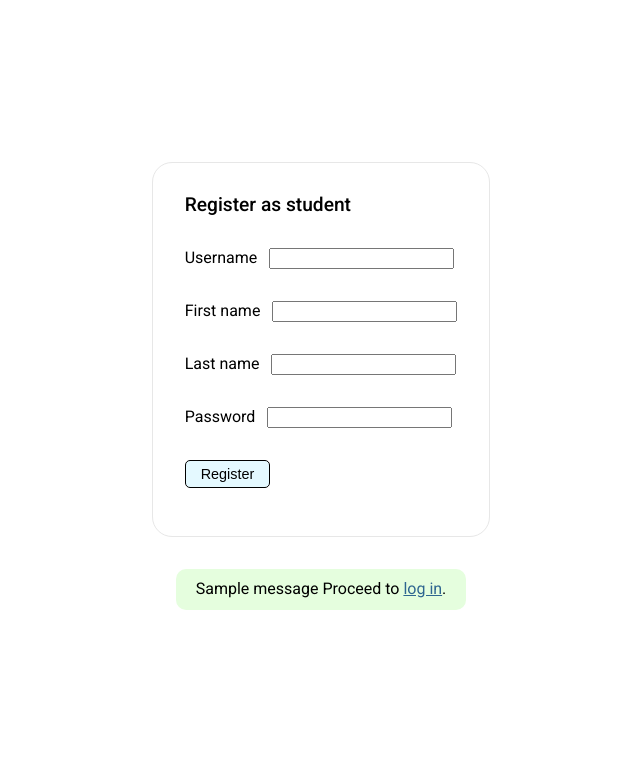
After one commit to LiaWeng/CSCB20-Assignment3, a Flask app: page /register-student in a window 1280 px wide. The commit adds this page. Shown: the top 759 px of the page, without its empty margins (319-959 px from the left). Run offline with Flask 2, Linux system fonts and the light colour scheme; tables that the repository leaves empty hold one stand-in row (values such as "Sample post"); one stand-in notice (Sample message) is shown.

Commit message:
user registration

```diff
--- a/app.py
+++ b/app.py
@@ -1,59 +1,195 @@
-from flask import Flask, render_template, request
+from flask import Flask, render_template, request, url_for, redirect, flash
 from flask_sqlalchemy import SQLAlchemy
+from flask_bcrypt import Bcrypt
 
 app = Flask(__name__)
 app.config['SECRET_KEY'] = 'secret_key'
-app.config['SQLALCHEMY_DATABASE_URI'] = 'sqlite:///notes.db'
+app.config['SQLALCHEMY_DATABASE_URI'] = 'sqlite:///b20.db'
 db = SQLAlchemy(app)
+bcrypt = Bcrypt(app)
+
+
+class Student(db.Model):
+    __tablename__ = 'Student'
+    id = db.Column(db.Integer, primary_key=True)
+    username = db.Column(db.String(20), unique=True, nullable=False)
+    password = db.Column(db.String(20), nullable=False)
+    first_name = db.Column(db.String(40), nullable=False)
+    last_name = db.Column(db.String(40), nullable=False)
+    a1 = db.Column(db.Integer)
+    a2 = db.Column(db.Integer)
+    a3 = db.Column(db.Integer)
+    midterm = db.Column(db.Integer)
+    remark = db.relationship('Remark', backref='student', lazy=True)
+
+    def __repr__(self):
+        return f"Student('{self.username}', '{self.first_name}', '{self.last_name}')"
+
+
+class Instructor(db.Model):
+    __tablename__ = 'Instructor'
+    id = db.Column(db.Integer, primary_key=True)
+    username = db.Column(db.String(20), unique=True, nullable=False)
+    password = db.Column(db.String(20), nullable=False)
+    first_name = db.Column(db.String(40), nullable=False)
+    last_name = db.Column(db.String(40), nullable=False)
+
+    def __repr__(self):
+        return f"Instructor('{self.username}', '{self.first_name}', '{self.last_name}')"
+
+
+class Remark(db.Model):
+    __tablename__ = 'Remark'
+    id = db.Column(db.Integer, primary_key=True)
+    student_id = db.Column(db.Integer, db.ForeignKey(
+        'Student.id'), nullable=False)
+    student_first_name = db.Column(db.String(40), nullable=False)
+    student_last_name = db.Column(db.String(40), nullable=False)
+    item = db.Column(db.String(20), nullable=False)
+    grade = db.Column(db.Integer)
+    reason = db.Column(db.String(1000), nullable=False)
+
+
+class Feedback(db.Model):
+    __tablename__ = 'Feedback'
+    id = db.Column(db.Integer, primary_key=True)
+    feedback = db.Column(db.String(1000), nullable=False)
+
 
 @app.route('/')
+def root():
+    return render_template('root.html')
+
+
+@app.route('/login-student', methods=['GET', 'POST'])
+def login_student():
+    if request.method == 'GET':
+        return render_template('login.html', type='student')
+
+
+@app.route('/login-instructor', methods=['GET', 'POST'])
+def login_instructor():
+    if request.method == 'GET':
+        return render_template('login.html', type='instructor')
+
+
+@app.route('/register-student', methods=['GET', 'POST'])
+def register_student():
+    if request.method == 'GET':
+        return render_template('register.html', type='student')
+    else:
+        try:
+            user = format_user(request.form)
+            add_student(user)
+            flash(
+                f"Successfully registered {request.form['username']}.", 'success')
+        except Exception as err:
+            flash("This username already exists. Please choose a new one.", 'error')
+
+        return render_template('register.html', type='student')
+
+
+@app.route('/register-instructor', methods=['GET', 'POST'])
+def register_instructor():
+    if request.method == 'GET':
+        return render_template('register.html', type='instructor')
+    else:
+        try:
+            user = format_user(request.form)
+            add_instructor(user)
+            flash(
+                f"Successfully registered {request.form['username']}.", 'success')
+        except Exception as err:
+            flash("This username already exists. Please choose a new one.", 'error')
+
+        return render_template('register.html', type='instructor')
+
+
 @app.route('/home')
 def home():
     return render_template('home.html', page='home')
+
 
 @app.route('/team')
 def team():
     return render_template('team.html', page='team')
 
+
 @app.route('/calendar')
 def calendar():
     return render_template('calendar.html', page='calendar')
+
 
 @app.route('/announcements')
 def announcements():
     return render_template('announcements.html', page='announcements')
 
+
 @app.route('/grades')
 def grades():
     return 'grades'
+
 
 @app.route('/lectures')
 def lectures():
     return render_template('lectures.html', page='lectures')
 
+
 @app.route('/tutorials')
 def tutorials():
     return render_template('tutorials.html', page='tutorials')
+
 
 @app.route('/assignments')
 def assignments():
     return render_template('assignments.html', page='assignments')
 
+
 @app.route('/tests')
 def tests():
     return render_template('tests.html', page='tests')
+
 
 @app.route('/faq')
 def faq():
     return render_template('faq.html', page='faq')
 
+
 @app.route('/resources')
 def resources():
     return render_template('resources.html', page='resources')
+
 
 @app.route('/feedback')
 def feedback():
     return render_template('feedback.html', page='feedback')
 
+
+def add_student(user):
+    user = Student(username=user[0], password=user[3],
+                   first_name=user[1], last_name=user[2])
+    db.session.add(user)
+    db.session.commit()
+
+
+def add_instructor(user):
+    user = Instructor(username=user[0], password=user[3],
+                      first_name=user[1], last_name=user[2])
+    db.session.add(user)
+    db.session.commit()
+
+
+def format_user(request):
+    password_hash = bcrypt.generate_password_hash(
+        request['password'])
+    user = (
+        request['username'],
+        request['first_name'],
+        request['last_name'],
+        password_hash
+    )
+    return user
+
+
 if __name__ == '__main__':
     app.run(debug=True)
--- a/static/styles.css
+++ b/static/styles.css
@@ -1,8 +1,11 @@
 /* light blue: #E4F9FF */
+/* medium blue: #afe2f0 */
 /* dark blue: #2F6690 */
-/* light gray: #E7E7E7 */
+/* light gray: #e7e7e7 */
 /* dark gray: #D7D7D7 */
 /* yellow: #FFF6D8 */
+/* green: #e5fede */
+/* red: #FEE0DE */
 
 @media screen and (max-width: 426px) {
   html {
@@ -28,6 +31,159 @@ body {
   padding: 0;
   font-family: "Roboto", sans-serif;
   line-height: 130%;
+}
+
+/* general */
+
+p {
+  margin: 0;
+}
+
+h1 {
+  font-size: 1.4rem;
+  font-weight: 400;
+  line-height: 130%;
+  margin: 0;
+}
+
+h2 {
+  font-size: 1.2rem;
+  font-weight: 500;
+  margin: 0;
+}
+
+.description h2 {
+  margin-bottom: 1rem;
+}
+
+a {
+  color: #2f6690;
+}
+
+strong {
+  font-weight: 500;
+}
+
+ul {
+  padding-left: 2rem;
+}
+
+ol {
+  padding-left: 2rem;
+}
+
+li {
+  margin-bottom: 0.5rem;
+}
+
+li:last-of-type {
+  margin-bottom: 0;
+}
+
+button {
+  background-color: #e4f9ff;
+  border: 1px solid black;
+  padding: 5px 15px;
+  border-radius: 5px;
+  font-size: 0.9rem;
+}
+
+button:hover {
+  background-color: #afe2f0;
+  cursor: pointer;
+}
+
+.page-title {
+  margin: 1rem 20px 2rem 20px;
+  font-weight: 500;
+}
+
+.message {
+  background-color: #fff6d8;
+  padding: 10px 20px;
+  border-radius: 10px;
+  margin: 0 20px;
+}
+
+.description {
+  margin: 2rem 20px;
+  padding: 2rem;
+  border: 1px solid #e7e7e7;
+  border-radius: 20px;
+  display: flex;
+  flex-direction: column;
+  align-items: flex-start;
+}
+
+.form-item {
+  margin: 1rem 0;
+}
+
+/* root page */
+
+@media screen and (max-width: 699px) {
+  .root-content {
+    padding: 10vh 10vw;
+    height: 100%;
+    display: flex;
+    flex-direction: column;
+    align-items: center;
+  }
+  .login-register {
+    margin-top: 20px;
+    display: flex;
+    flex-direction: column;
+    justify-content: space-around;
+    width: 100%;
+  }
+}
+
+@media screen and (min-width: 700px) {
+  .root-content {
+    padding: 20vh 15vw;
+    height: 100%;
+    display: flex;
+    flex-direction: column;
+    align-items: center;
+  }
+  .login-register {
+    margin-top: 20px;
+    display: flex;
+    justify-content: space-around;
+    width: 100%;
+  }
+}
+
+.button-student {
+  margin: 10px 0 20px 0;
+}
+
+/* login & register page */
+
+.login-register-form {
+  display: flex;
+  flex-direction: column;
+  justify-content: center;
+  align-items: center;
+  height: 95vh;
+}
+
+.message-success {
+  background-color: #e5fede;
+  padding: 10px 20px;
+  border-radius: 10px;
+  margin: 0 20px;
+}
+
+.message-error {
+  background-color: #fee0de;
+  padding: 10px 20px;
+  border-radius: 10px;
+  margin: 0 20px;
+}
+
+.to-login {
+  margin-top: 20px;
 }
 
 /* template */
@@ -165,79 +321,6 @@ nav a:hover {
   }
 }
 
-/* general */
-
-p {
-  margin: 0;
-}
-
-h1 {
-  font-size: 1.4rem;
-  font-weight: 400;
-  line-height: 130%;
-  margin: 0;
-}
-
-h2 {
-  font-size: 1.2rem;
-  font-weight: 500;
-  margin: 0;
-}
-
-.description h2 {
-  margin-bottom: 1rem;
-}
-
-a {
-  color: #2f6690;
-}
-
-strong {
-  font-weight: 500;
-}
-
-ul {
-  padding-left: 2rem;
-}
-
-ol {
-  padding-left: 2rem;
-}
-
-li {
-  margin-bottom: 0.5rem;
-}
-
-li:last-of-type {
-  margin-bottom: 0;
-}
-
-button:hover {
-  cursor: pointer;
-}
-
-.page-title {
-  margin: 1rem 20px 2rem 20px;
-  font-weight: 500;
-}
-
-.message {
-  background-color: #fff6d8;
-  padding: 10px 20px;
-  border-radius: 10px;
-  margin: 0 20px;
-}
-
-.description {
-  margin: 2rem 20px;
-  padding: 2rem;
-  border: 1px solid #e7e7e7;
-  border-radius: 20px;
-  display: flex;
-  flex-direction: column;
-  align-items: flex-start;
-}
-
 /* home page */
 
 .piazza a {
@@ -258,7 +341,6 @@ button:hover {
   .profiles {
     display: grid;
     grid-template-columns: 1fr 1fr;
-    grid-template-rows: 1fr 1fr 1fr;
   }
 }
 
@@ -396,24 +478,9 @@ button:hover {
 
 /* feedback page */
 
-form {
-  display: flex;
-  flex-direction: column;
-  align-items: center;
-  margin: 2rem 20px;
-}
-
-form textarea {
+.feedback-form textarea {
   width: 100%;
   height: 10rem;
   margin: 20px 0;
   border-radius: 5px;
 }
-
-form button {
-  background-color: #e4f9ff;
-  border: 0.2px solid black;
-  border-width: 2px;
-  padding: 5px 15px;
-  border-radius: 5px;
-}
--- a/templates/feedback.html
+++ b/templates/feedback.html
@@ -20,7 +20,7 @@
   <div class="content">
     <h1 class="page-title"> Feedback Form</h1>
 
-    <form>
+    <form class="feedback-form">
       <label for="feedback-box">Let us know if you have any questions or feedbacks regarding the course. Your
         response
         will remain anonymous
--- /dev/null
+++ b/templates/register.html
@@ -0,0 +1,61 @@
+<!DOCTYPE html>
+<html lang="en">
+
+<head>
+  <meta charset="UTF-8" />
+  <meta name="viewport" content="width=device-width, initial-scale=1.0" />
+  <link rel="stylesheet" href="{{ url_for('static', filename='styles.css') }}">
+  <link rel="preconnect" href="https://fonts.googleapis.com">
+  <link rel="preconnect" href="https://fonts.gstatic.com" crossorigin>
+  <link
+    href="https://fonts.googleapis.com/css2?family=Roboto:ital,wght@0,300;0,400;0,500;1,300;1,400;1,500&display=swap"
+    rel="stylesheet">
+  <title>CSCB20</title>
+</head>
+
+<body>
+  <div class="login-register-form">
+    <form class="description" action="http://127.0.0.1:5000/register-{{type}}" method="post">
+      <h2>Register as {{type}}</h2>
+
+      <div class="form-item">
+        <label for="username">Username &nbsp;</label>
+        <input type="text" id="username" name="username" required>
+      </div>
+
+      <div class="form-item">
+        <label for="first_name">First name &nbsp;</label>
+        <input type="text" id="first_name" name="first_name" required>
+      </div>
+
+      <div class="form-item">
+        <label for="last_name">Last name &nbsp;</label>
+        <input type="text" id="last_name" name="last_name" required>
+      </div>
+
+      <div class="form-item">
+        <label for="password">Password &nbsp;</label>
+        <input type="password" id="password" name="password" required>
+      </div>
+
+      <div class="form-item">
+        <button type="submit">Register</button>
+      </div>
+    </form>
+
+    {% with messages = get_flashed_messages(with_categories=true) %}
+    {% if messages %}
+
+    {% for category, message in messages %}
+    <div class="message-{{category}}">{{message}} Proceed to <a href={{url_for('login_student')}}>log in</a>.</div>
+
+    {% if category == 'success'%}
+    <p class="to-login"></p>
+    {% endif %}
+
+    {% endfor %}
+
+    {% endif %}
+    {% endwith %}
+  </div>
+</body>
--- a/templates/template.html
+++ b/templates/template.html
@@ -27,6 +27,9 @@
       <a href="{{ url_for('home') }}" class={% if page=="home" %} "selected" {% endif %}>
         Home
       </a>
+      <a href="{{ url_for('grades') }}" class={% if page=="grades" %} "selected" {% endif %}>
+        Grades
+      </a>
       <a href="{{ url_for('team') }}" class={% if page=="team" %} "selected" {% endif %}>
         Course&nbsp;Team
       </a>
@@ -35,9 +38,6 @@
       </a>
       <a href="{{ url_for('announcements') }}" class={% if page=="announcements" %} "selected" {% endif %}>
         Announcements
-      </a>
-      <a href="{{ url_for('grades') }}" class={% if page=="grades" %} "selected" {% endif %}>
-        Grades
       </a>
       <a href="{{ url_for('lectures') }}" class={% if page=="lectures" %} "selected" {% endif %}>
         Lectures
```
Also changed, not shown: templates/login.html (added, +46 -0 lines), templates/root.html (added, +34 -0 lines), b20.db (added).
